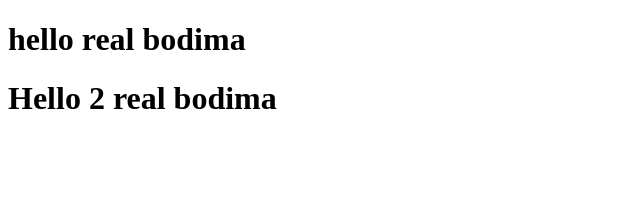
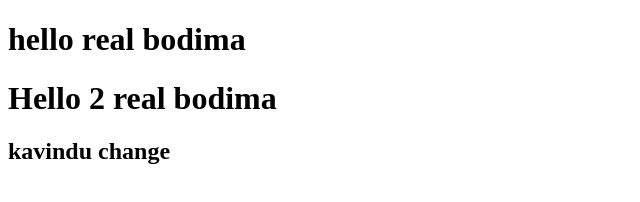
Before and after one commit to LakshanKavindu/real, a plain HTML site: page index.html in a window 1280 px wide. Shown: the whole page, without its empty margins (0-640 px from the left). Drawn offline with Linux system fonts and the light colour scheme.

Commit message:
kavindus commit

```diff
--- a/index.html
+++ b/index.html
@@ -8,5 +8,6 @@
 <body>
     <h1>hello real bodima</h1>
     <h1>Hello 2 real bodima</h1>
+    <h2>kavindu change</h2>
 </body>
 </html>
```
